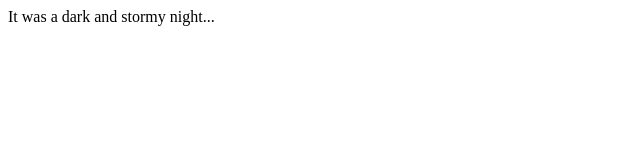
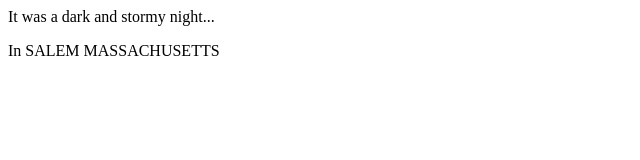
Before and after one commit to barisgg/fireside, a plain HTML site: page index.html in a window 1280 px wide. Shown: the whole page, without its empty margins (0-640 px from the left). Drawn offline with Linux system fonts and the light colour scheme.

Commit message:
Line 2...lil bitch

```diff
--- a/index.html
+++ b/index.html
@@ -1,5 +1,6 @@
 <html>
   <body>
     <p>It was a dark and stormy night...</p>
+    <p>In SALEM MASSACHUSETTS</p>
   </body>
 </html>
```
